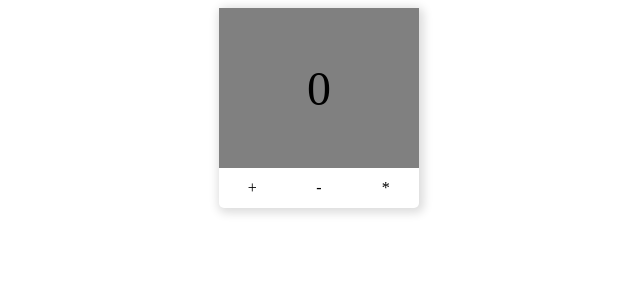
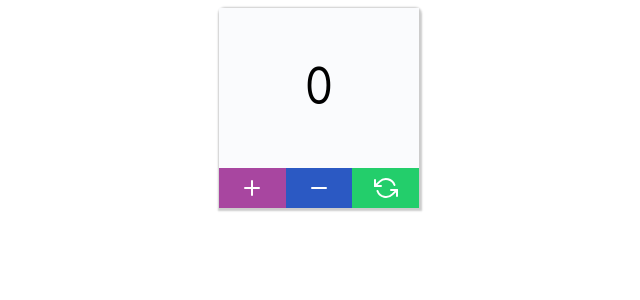
Before and after one commit to fpaguiar/react-clicker, a React app: page / in a window 1280 px wide. Shown: the top 300 px of the page, without its empty margins (321-961 px from the left). Built offline with nearby package versions, Linux system fonts and the light colour scheme.

Commit message:
feat: adjust style

```diff
--- a/package.json
+++ b/package.json
@@ -39,6 +39,8 @@
     "webpack-merge": "^4.1.2"
   },
   "dependencies": {
+    "feather-icons": "^4.7.0",
+    "prop-types": "^15.6.1",
     "react": "^16.2.0",
     "react-dom": "^16.2.0",
     "react-redux": "^5.0.7",
--- a/src/components/Clicker/Clicker.css
+++ b/src/components/Clicker/Clicker.css
@@ -6,19 +6,20 @@
   margin: 0 auto;
   width: 200px;
   height: 200px;
-  box-shadow: 2px 2px 10px 3px #DDD;
-  border-radius: 5px;
+  box-shadow: 1px 1px 2px 2px #CCC;
+  border-radius: 5px 5px 0 0;
   display: flex;
   flex-direction: column;
 }
 
 .content {
-  background: gray;
+  background: #FAFBFD;
   flex: 8;
   display: flex;
   justify-content: center;
   align-items: center;
   font-size: 3rem;
+  font-family: Comfortaa, Arial, Helvetica, sans-serif;
 }
 
 
@@ -34,6 +35,22 @@
   align-items: center;
 }
 
+.button.plus {
+  background: #A846A0;
+}
+
+.button.minus {
+  background: #2B59C3;
+}
+
+.button.reset {
+  background: #23CE6B;
+}
+
 .button:hover {
   background: #AAA;
 }
+
+.button > svg {
+  color: white;
+}
--- a/src/components/Clicker/Clicker.jsx
+++ b/src/components/Clicker/Clicker.jsx
@@ -1,11 +1,17 @@
 import * as React from 'react';
+import * as PropTypes from 'prop-types';
 import { connect } from 'react-redux';
 import { updateCounter } from 'actions';
+import * as Feather from 'feather-icons';
 import './Clicker.css';
 
 class Clicker extends React.Component {
 	constructor(props) {
 		super(props);
+	}
+
+	componentDidMount() {
+		Feather.replace();
 	}
 
 	render() {
@@ -16,15 +22,12 @@ class Clicker extends React.Component {
 					<div className="menu">
 						<div className="button plus" onClick={() => this.props.updateCounter(this.props.counter+1)}>
 							<i data-feather="plus"></i>
-							<div>+</div>
 						</div>
 						<div className="button minus" onClick={() => this.props.updateCounter(this.props.counter-1)}>
 							<i data-feather="minus"></i>
-							<div>-</div>
 						</div>
 						<div className="button reset" onClick={() => this.props.updateCounter(0)}>
 							<i data-feather="refresh-ccw"></i>
-							<div>*</div>
 						</div>
 					</div>
 				</div>
@@ -37,4 +40,9 @@ function mapStateToProps({ counter }) {
 	return { counter };
 }
 
+Clicker.propTypes = {
+	counter: PropTypes.number.isRequired,
+	updateCounter: PropTypes.func.isRequired
+};
+
 export default connect(mapStateToProps, { updateCounter })(Clicker);
--- a/src/index.html
+++ b/src/index.html
@@ -4,6 +4,7 @@
 	<meta charset="UTF-8">
 	<meta name="viewport" content="width=device-width, initial-scale=1.0">
 	<meta http-equiv="X-UA-Compatible" content="ie=edge">
+	<link href="https://fonts.googleapis.com/css?family=Comfortaa" rel="stylesheet">
 	<title>Document</title>
 </head>
 <body>
```
Also changed, not shown: 1 other file (tests, documents, lock files or other folders).
